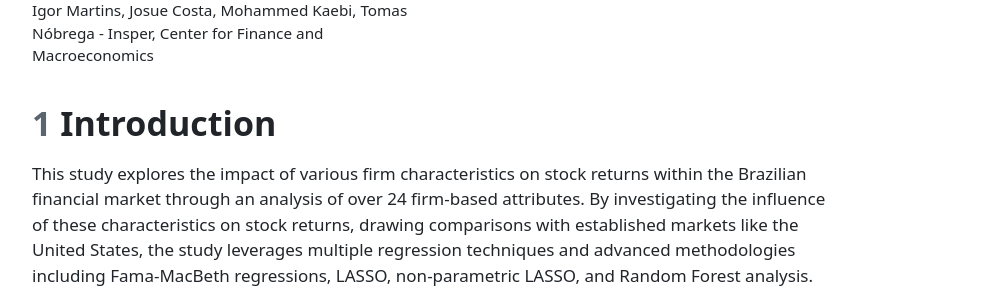
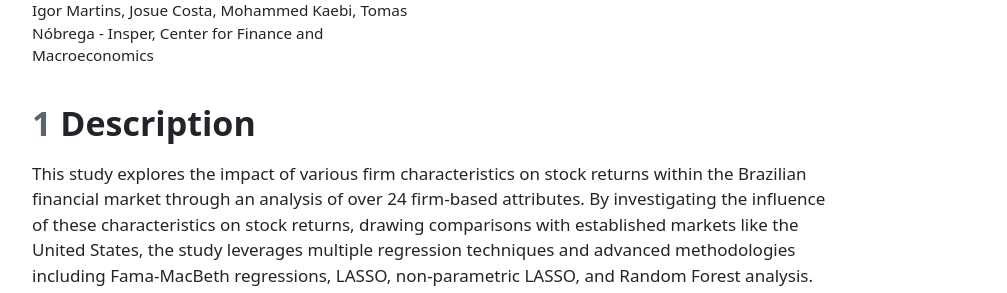
Before and after one commit to cefim-insper/cefim-insper.github.io, a Jekyll site: the page projects/GHZ_output.html, which Jekyll copies as it is, in a window 1280 px wide and 1034 px high. Shown: the part 133-426 px from the top of the window, without its empty margins (136-1143 px from the left). Built offline with Jekyll 4.4.1, drawn with Linux system fonts in a browser that asks for light colours.

Commit message:
Update GHZ_output.html

```diff
--- a/projects/GHZ_output.html
+++ b/projects/GHZ_output.html
@@ -78,7 +78,7 @@ ul.task-list li input[type="checkbox"] {
 
 
 <section id="introduction" class="level1" data-number="1">
-<h1 data-number="1"><span class="header-section-number">1</span> Introduction</h1>
+<h1 data-number="1"><span class="header-section-number">1</span> Description</h1>
 <p>This study explores the impact of various firm characteristics on stock returns within the Brazilian financial market through an analysis of over 24 firm-based attributes. By investigating the influence of these characteristics on stock returns, drawing comparisons with established markets like the United States, the study leverages multiple regression techniques and advanced methodologies including Fama-MacBeth regressions, LASSO, non-parametric LASSO, and Random Forest analysis. Notably, the study assesses the relevance of well-known U.S.-identified characteristics in the Brazilian market context, shedding light on the unique features of the Brazilian financial landscape. The findings reveal that price-related metrics such as 12-month momentum, liquidity, size, and volatility exhibit substantial associations with stock returns, underscoring the importance of these variables in the Brazilian market environment.</p>
 <p>By providing a comprehensive analysis that deviates from traditional financial models and incorporating machine learning techniques, the study uncovers a varied set of results compared to the U.S. market, emphasizing the distinctiveness of Brazil’s financial setting. Noteworthy conclusions include the limited predictive power of the traditional CAPM beta in the Brazilian market and deviations from Fama-French models in explaining stock returns. The study underscores regional variations in financial data behavior, advocating for market-specific asset pricing models tailored to emerging markets like Brazil.</p>
 <p>Moreover, the study places a strong emphasis on data integrity and robustness, employing rigorous validation processes and data refinement techniques to mitigate outliers and enhance the reliability of the analysis. By combining Fama-MacBeth regressions with machine learning algorithms and portfolio construction strategies, the study uncovers valuable insights into the workings of stock characteristics and their impact on returns in the Brazilian equity market. The paper concludes by summarizing key findings and their implications, providing a comprehensive overview of the research conducted.</p>
```
